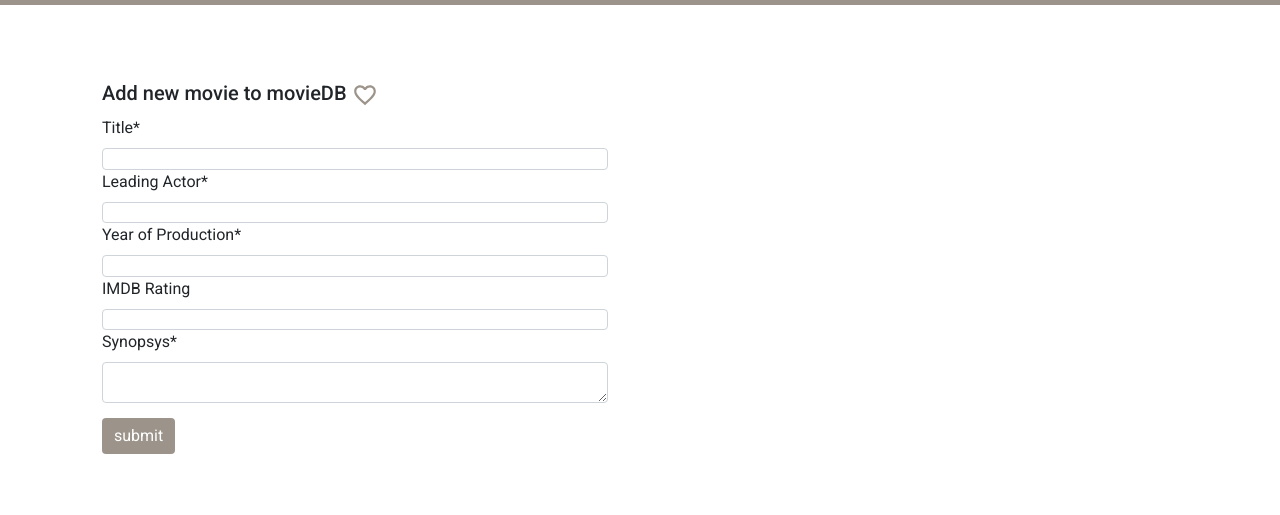
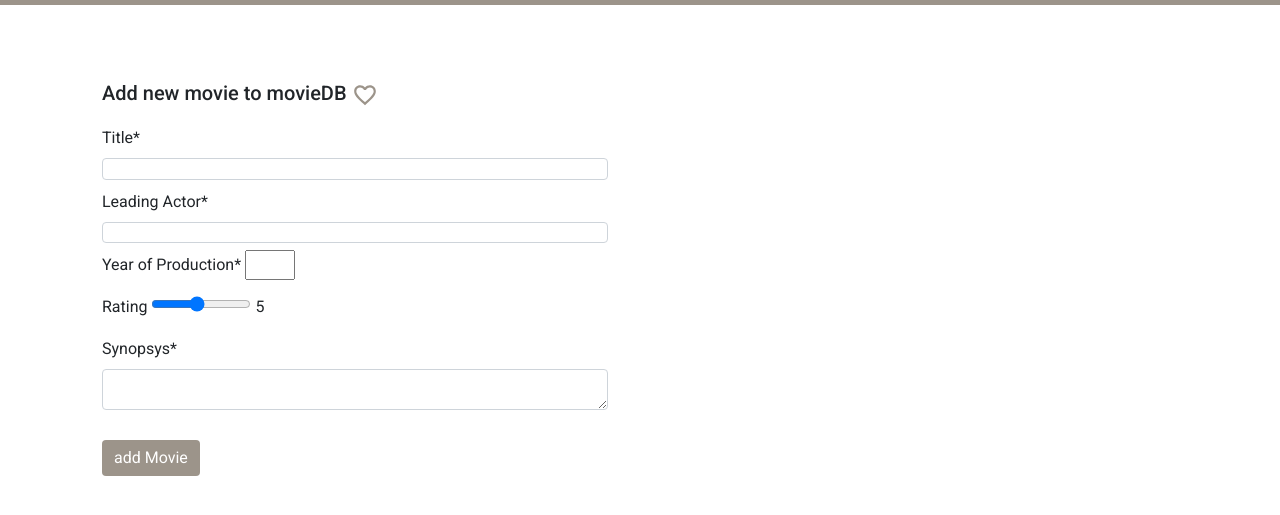
Before and after one commit to Ginger9307/Lap2-Extra-project, a plain HTML site: page client/index.html in a window 1280 px wide. Shown: the part 51-566 px from the top of the page. Drawn offline with nearby package versions, Linux system fonts and the light colour scheme; no server answers.

Commit message:
add rating range

```diff
--- a/client/index.html
+++ b/client/index.html
@@ -38,25 +38,28 @@
                          <form id="submitNewMovie">
                             <div>
                                 <label for="inputTitle" class="form-label movieTitle">Title*</label>
-                                <input type="text" maxlength="255" class="form-control" id="inputTitle" required placeholder="">
+                                <input type="text" maxlength="255" class="form-control" id="inputTitle" required>
                             </div>
                             <div>
                                 <label for="inputActor" class="form-label actor">Leading Actor*</label>
-                                <input type="text" maxlength="255" class="form-control" id="inputActor" required placeholder="">
+                                <input type="text" maxlength="255" class="form-control" id="inputActor" required>
                             </div>
-                            <div>
-                                <label for="inputYear" class="form-label year">Year of Production*</label>
-                                <input type="number" maxlength="4" class="form-control" id="inputYear" required placeholder="">
-
-                                <label for="inputRating" class="form-label year">IMDB Rating</label>
-                                <input type="number" maxlength="2" class="form-control" id="inputRating" placeholder="">
-                            </div>
+                            <div class="row">
+                                <div class=column>
+                                    <label for="inputYear" class="form-label year">Year of Production*</label>
+                                    <input type="number" maxlength="4"  id="inputYear" required>
+                                </div>
+                                <div class=column>
+                                    <label for="inputRating" class="form-label year">Rating</label>
+                                    <input type="range" value="5" min="1" max="10" id="inputRating" oninput="this.nextElementSibling.value = this.value"> <output>5</output>
+                                </div>
+                                </div>
                             <div>
                                 <label for="inputMovieAbout" class="form-label comLabel">Synopsys*</label>
-                                <textarea class="form-control" maxlength="300" id="inputMovieAbout" rows="2" ></textarea>
+                                <textarea class="form-control" maxlength="300" id="inputMovieAbout" rows="2"></textarea>
                             </div>
 
-                            <button class="btn btn-dark btnAddMovie" type="submit">submit</button>
+                            <button class="btn btn-dark btnAddMovie" type="submit">add Movie</button>
 
                         </form>
                         </div>
--- a/client/index.js
+++ b/client/index.js
@@ -1,9 +1,11 @@
 // start
 showAll();
 
-// event lisneners
+// ------------- EVENT LISTENERS ---------------
+// add movie button click
 document.querySelector('.btnAddMovie').addEventListener("click", postMovie);
 
+// delete icon click
 document.addEventListener("click", function (e) {
     console.log(e.target);
   console.log(e.target.className);
@@ -13,7 +15,11 @@ document.addEventListener("click", function (e) {
     }
 });
 
-//---------------- functions------------------
+document.querySelector('#inputMovieAbout').oninput = function(){
+    document.querySelector('output').value = document.querySelector('#inputMovieAbout').value;
+ }
+
+//---------------- FUNCTIONS ------------------
 
 // show all movies
 async function showAll() {
@@ -83,9 +89,10 @@ function appendMovie(movie, movieGrid) {
 
 }
 
-function postMovie() {
-    // e.preventDefault();
-
+// create new movie function
+function postMovie(e) {
+    e.preventDefault();
+  // data from input form
   const movieData = {
     title : document.querySelector("#inputTitle").value,
     actor  : document.querySelector("#inputActor").value,
@@ -111,7 +118,7 @@ function postMovie() {
   window.location.reload();
 }
 
-// delete Movie
+// delete movie function
 async function deleteMovie(movieID) {
     try {
         const options = { method: 'DELETE' };
--- a/client/style.css
+++ b/client/style.css
@@ -32,10 +32,22 @@ body {
     padding: 0;
 }
 
+#inputRating {
+    width: 100px;
+}
+#inputYear {
+    width: 50px;
+}
+
+label {
+    margin-top: 10px;
+    margin-bottom: 10px;
+}
+
 .btnAddMovie {
     background-color: #9C948A;
     border: none;
-    margin-top: 15px;
+    margin-top: 30px;
 }
 
 
```
